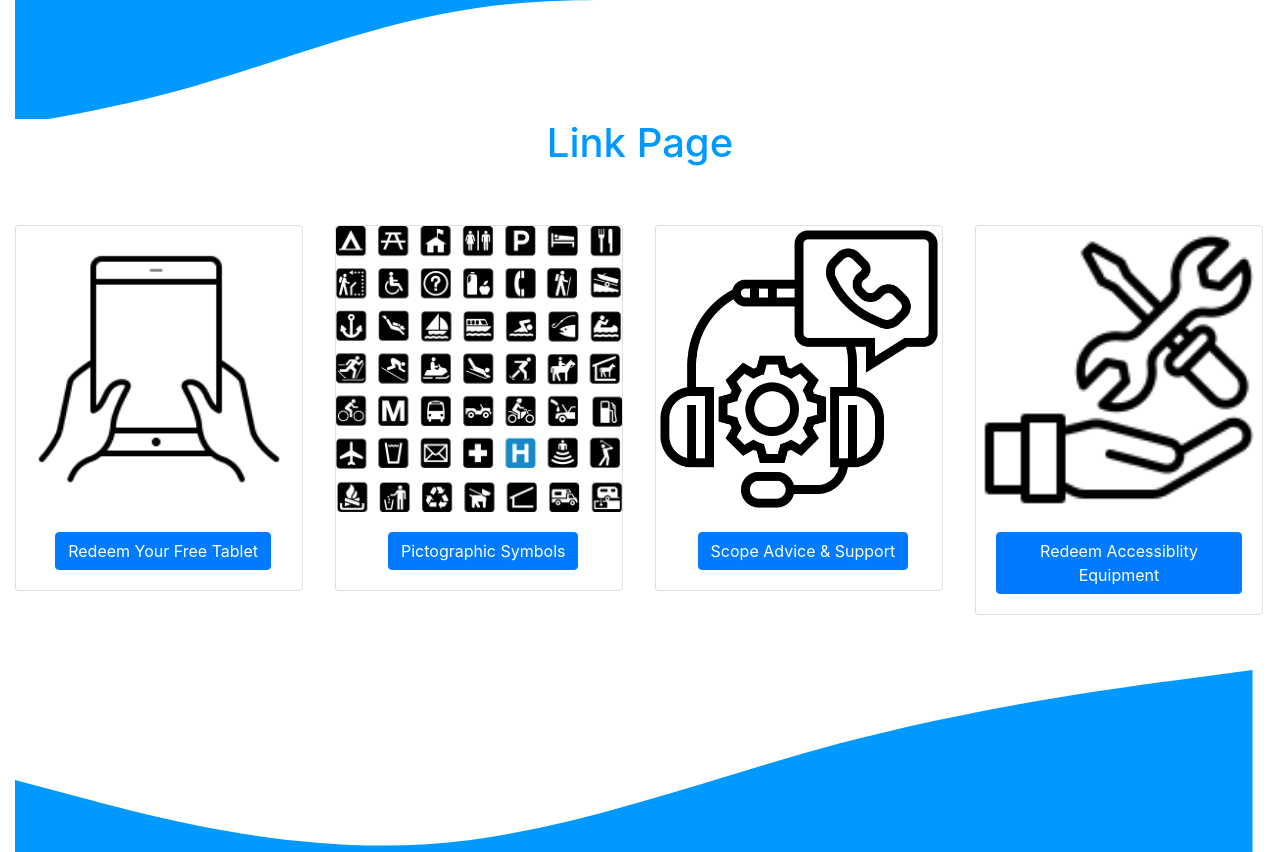
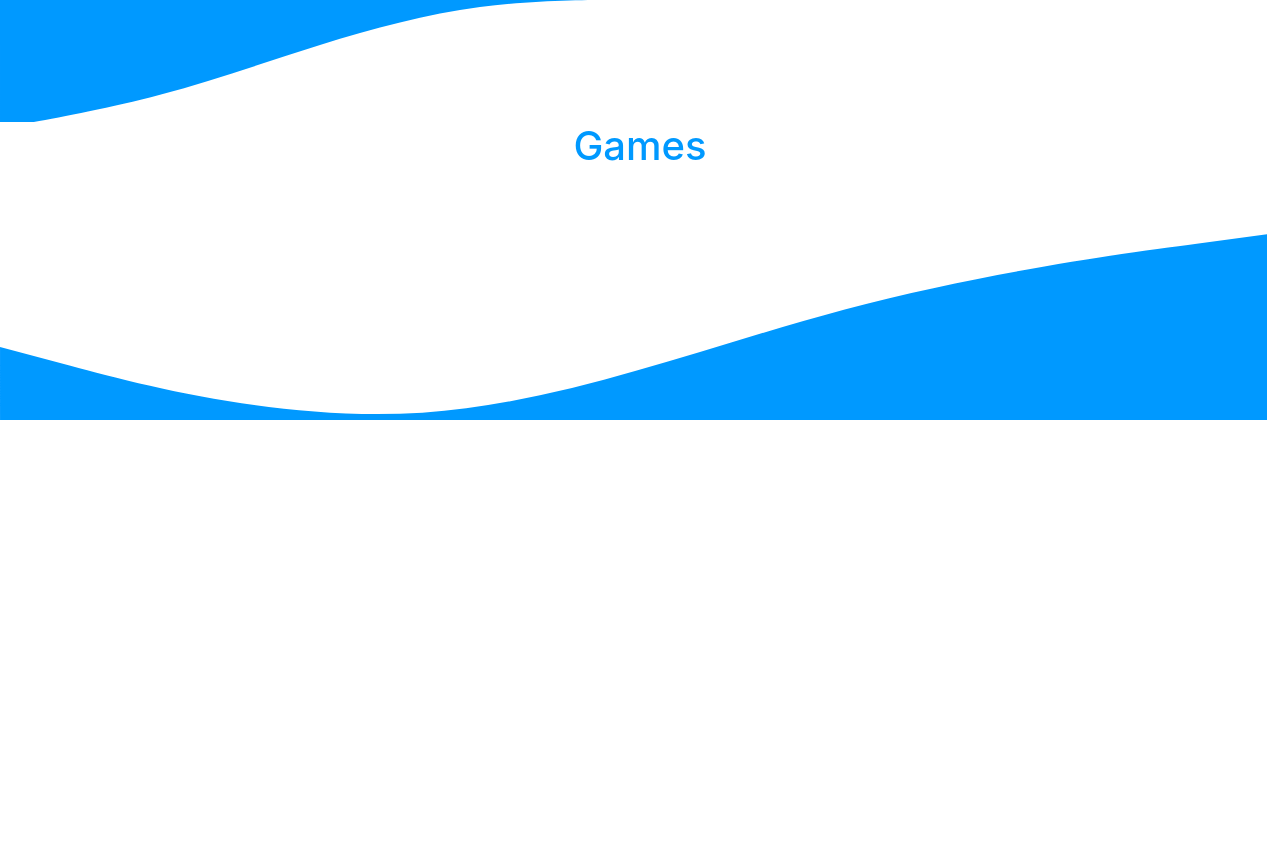
Before and after one commit to adaapp/Feb21-G3, a React (Create React App) app: page /games in a window 1280 px wide. After the commit the page ends 800 px from the top, so only its background shows below. Built offline with nearby package versions, Linux system fonts and the light colour scheme.

Commit message:
routes created

```diff
--- a/src/App.js
+++ b/src/App.js
@@ -2,17 +2,12 @@
 import React from 'react';
 import './App.css';
 import 'bootstrap/dist/css/bootstrap.min.css';
-// import HomePage from './HomePage.js';
-// import WebChat from './WebChat.js'
-import LinkPage from './LinkPage.js'
+import Routes from './Routes.js'
 
 function App() {
   return (
     <div>
-    {/* <HomePage/> */}
-    {/* <WebChat/> */}
-    {<LinkPage/>}
-
+    <Routes/>
     </div>
   );
 }
--- /dev/null
+++ b/src/Games.js
@@ -0,0 +1,15 @@
+import React from 'react';
+import TopCurve from './TopCurve.js'
+import BottomCurve from './BottomCurve.js'
+
+
+function Games(){
+    return(
+        <>
+        <TopCurve heading='Games'/>
+        <BottomCurve/>
+        </>
+    );
+}
+
+export default Games;
--- /dev/null
+++ b/src/Routes.js
@@ -0,0 +1,21 @@
+import React from "react";
+import { BrowserRouter, Route, Switch } from "react-router-dom";
+import HomePage from './HomePage.js';
+import LinkPage from './LinkPage';
+import WebChat from './WebChat.js'
+import Games from './Games.js';
+
+const Routes = () => {
+	return (
+		<BrowserRouter>
+			<Switch>
+				<Route exact path='/' component={HomePage} />
+				<Route path='/webchat' component={WebChat} />
+				<Route path='/games' component={Games} />
+				<Route path='/linkpage' component={LinkPage} />
+			</Switch>
+		</BrowserRouter>
+	);
+};
+
+export default Routes;
```
